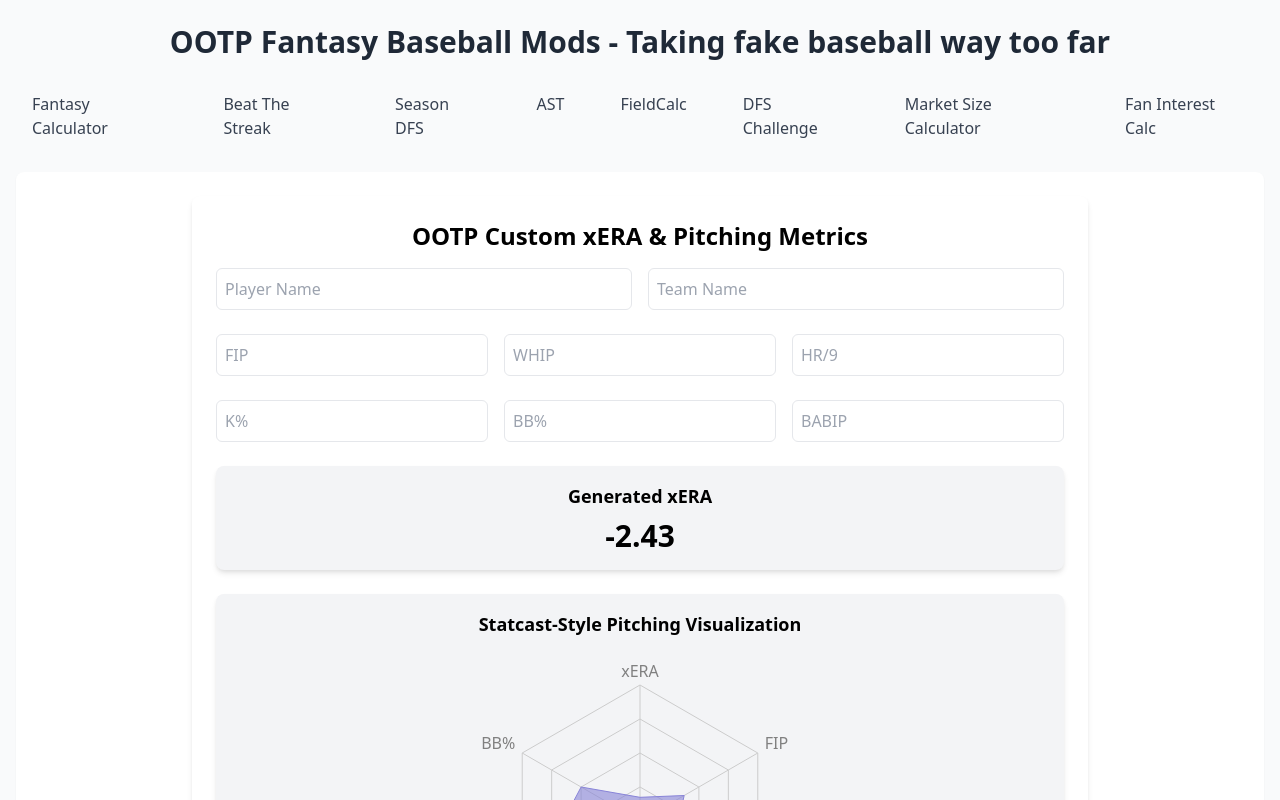
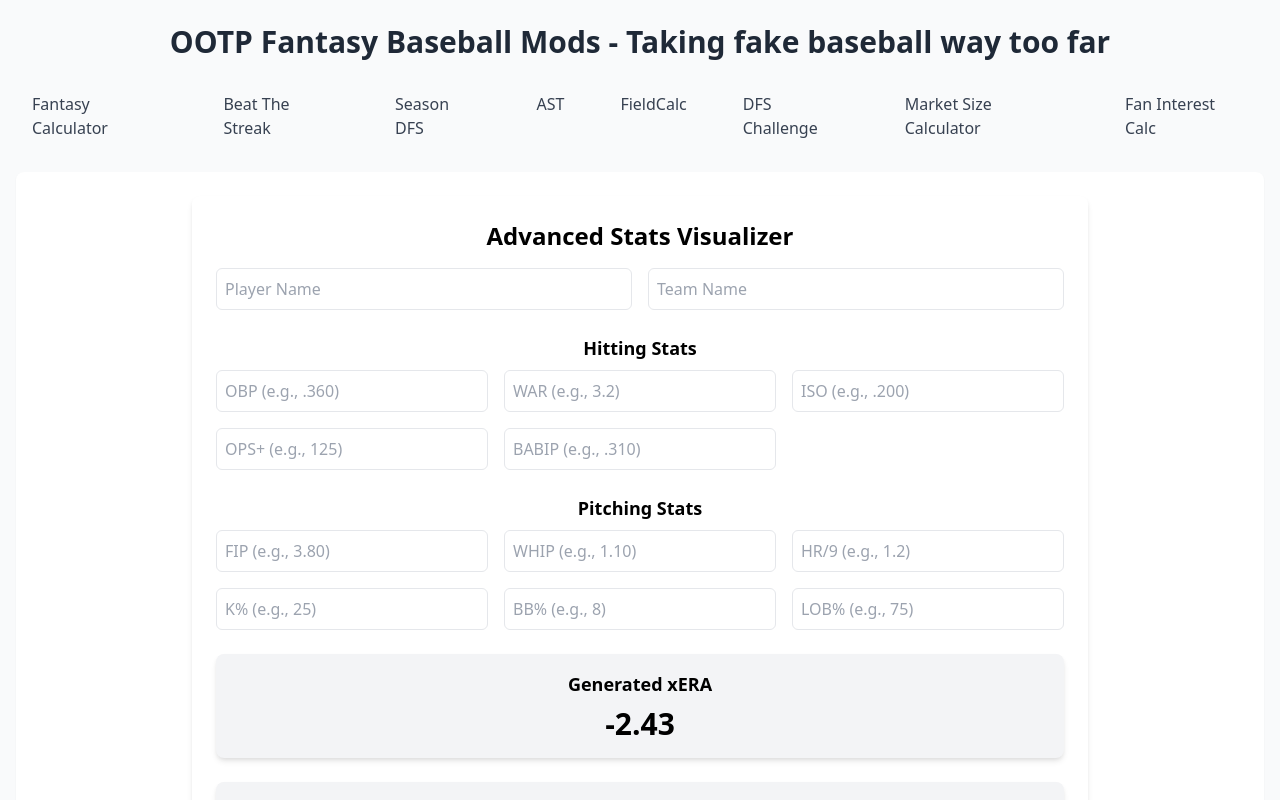
Before and after one commit to quarterback/SimBaseballCalc, a React (Create React App) app: page /ast in a window 1280 px wide. Shown: the top 800 px of the page. Built offline with nearby package versions, Linux system fonts and the light colour scheme.

Commit message:
Update AdvancedStatsTool.js

```diff
--- a/src/AdvancedStatsTool.js
+++ b/src/AdvancedStatsTool.js
@@ -2,18 +2,24 @@ import React, { useState } from "react";
 import { Radar, RadarChart, PolarGrid, PolarAngleAxis, PolarRadiusAxis, Tooltip, ResponsiveContainer } from "recharts";
 
 const AdvancedStatsTool = () => {
+  // State for manual stat input
   const [playerData, setPlayerData] = useState({
     name: "",
     team: "",
+    obp: "",
+    war: "",
+    iso: "",
+    opsPlus: "",
+    babip: "",
     fip: "",
     whip: "",
     hr9: "",
     kRate: "",
     bbRate: "",
-    babip: "",
     lobPercent: "",
   });
 
+  // Handle user input
   const handleChange = (e) => {
     setPlayerData({
       ...playerData,
@@ -21,7 +27,7 @@ const AdvancedStatsTool = () => {
     });
   };
 
-  // Calculate xERA using OOTP-approximation formula
+  // Calculate xERA using OOTP-approximated formula
   const xERA =
     (parseFloat(playerData.fip) || 4.00) * 0.7 +
     (parseFloat(playerData.whip) || 1.30) * 0.3 +
@@ -29,29 +35,14 @@ const AdvancedStatsTool = () => {
     (parseFloat(playerData.lobPercent) || 70) * 0.1 -
     (parseFloat(playerData.babip) || 0.300) * 0.2;
 
-  // Convert raw stats into percentile rankings (scaled 0-100)
-  const leagueAvg = {
-    fip: 4.00,
-    whip: 1.30,
-    hr9: 1.2,
-    kRate: 22,
-    bbRate: 8,
-    babip: 0.300,
-    lobPercent: 70,
-  };
-
-  const percentiles = {
-    fip: Math.max(0, Math.min(100, 100 - ((parseFloat(playerData.fip) - leagueAvg.fip) / 1.5) * 100)),
-    whip: Math.max(0, Math.min(100, 100 - ((parseFloat(playerData.whip) - leagueAvg.whip) / 0.5) * 100)),
-    hr9: Math.max(0, Math.min(100, 100 - ((parseFloat(playerData.hr9) - leagueAvg.hr9) / 1.0) * 100)),
-    kRate: Math.max(0, Math.min(100, ((parseFloat(playerData.kRate) - leagueAvg.kRate) / 10) * 100)),
-    bbRate: Math.max(0, Math.min(100, 100 - ((parseFloat(playerData.bbRate) - leagueAvg.bbRate) / 5) * 100)),
-    babip: Math.max(0, Math.min(100, 100 - ((parseFloat(playerData.babip) - leagueAvg.babip) / 0.1) * 100)),
-    lobPercent: Math.max(0, Math.min(100, ((parseFloat(playerData.lobPercent) - leagueAvg.lobPercent) / 15) * 100)),
-  };
-
+  // Convert input values to numbers for radar chart
   const formattedData = [
-    { stat: "xERA", value: xERA },
+    { stat: "OBP", value: parseFloat(playerData.obp) || 0 },
+    { stat: "WAR", value: parseFloat(playerData.war) || 0 },
+    { stat: "ISO", value: parseFloat(playerData.iso) || 0 },
+    { stat: "OPS+", value: parseFloat(playerData.opsPlus) || 0 },
+    { stat: "BABIP", value: parseFloat(playerData.babip) || 0 },
+    { stat: "xERA", value: parseFloat(xERA.toFixed(2)) || 0 },
     { stat: "FIP", value: parseFloat(playerData.fip) || 4.00 },
     { stat: "WHIP", value: parseFloat(playerData.whip) || 1.30 },
     { stat: "HR/9", value: parseFloat(playerData.hr9) || 1.2 },
@@ -61,32 +52,143 @@ const AdvancedStatsTool = () => {
 
   return (
     <div className="max-w-4xl mx-auto p-6 bg-white shadow-md rounded-lg">
-      <h2 className="text-2xl font-bold text-center mb-4">OOTP Custom xERA & Pitching Metrics</h2>
+      <h2 className="text-2xl font-bold text-center mb-4">Advanced Stats Visualizer</h2>
 
+      {/* Input Form */}
       <div className="grid grid-cols-2 gap-4 mb-6">
-        <input type="text" name="name" value={playerData.name} onChange={handleChange} placeholder="Player Name" className="p-2 border rounded-md w-full" />
-        <input type="text" name="team" value={playerData.team} onChange={handleChange} placeholder="Team Name" className="p-2 border rounded-md w-full" />
+        <input
+          type="text"
+          name="name"
+          value={playerData.name}
+          onChange={handleChange}
+          placeholder="Player Name"
+          className="p-2 border rounded-md w-full"
+        />
+        <input
+          type="text"
+          name="team"
+          value={playerData.team}
+          onChange={handleChange}
+          placeholder="Team Name"
+          className="p-2 border rounded-md w-full"
+        />
       </div>
 
+      <h3 className="text-lg font-semibold text-center mb-2">Hitting Stats</h3>
       <div className="grid grid-cols-3 gap-4 mb-6">
-        <input type="number" step="0.01" name="fip" value={playerData.fip} onChange={handleChange} placeholder="FIP" className="p-2 border rounded-md w-full" />
-        <input type="number" step="0.01" name="whip" value={playerData.whip} onChange={handleChange} placeholder="WHIP" className="p-2 border rounded-md w-full" />
-        <input type="number" step="0.1" name="hr9" value={playerData.hr9} onChange={handleChange} placeholder="HR/9" className="p-2 border rounded-md w-full" />
+        <input
+          type="number"
+          step="0.001"
+          name="obp"
+          value={playerData.obp}
+          onChange={handleChange}
+          placeholder="OBP (e.g., .360)"
+          className="p-2 border rounded-md w-full"
+        />
+        <input
+          type="number"
+          step="0.1"
+          name="war"
+          value={playerData.war}
+          onChange={handleChange}
+          placeholder="WAR (e.g., 3.2)"
+          className="p-2 border rounded-md w-full"
+        />
+        <input
+          type="number"
+          step="0.01"
+          name="iso"
+          value={playerData.iso}
+          onChange={handleChange}
+          placeholder="ISO (e.g., .200)"
+          className="p-2 border rounded-md w-full"
+        />
+        <input
+          type="number"
+          name="opsPlus"
+          value={playerData.opsPlus}
+          onChange={handleChange}
+          placeholder="OPS+ (e.g., 125)"
+          className="p-2 border rounded-md w-full"
+        />
+        <input
+          type="number"
+          step="0.001"
+          name="babip"
+          value={playerData.babip}
+          onChange={handleChange}
+          placeholder="BABIP (e.g., .310)"
+          className="p-2 border rounded-md w-full"
+        />
       </div>
 
+      <h3 className="text-lg font-semibold text-center mb-2">Pitching Stats</h3>
       <div className="grid grid-cols-3 gap-4 mb-6">
-        <input type="number" step="0.1" name="kRate" value={playerData.kRate} onChange={handleChange} placeholder="K%" className="p-2 border rounded-md w-full" />
-        <input type="number" step="0.1" name="bbRate" value={playerData.bbRate} onChange={handleChange} placeholder="BB%" className="p-2 border rounded-md w-full" />
-        <input type="number" step="0.001" name="babip" value={playerData.babip} onChange={handleChange} placeholder="BABIP" className="p-2 border rounded-md w-full" />
+        <input
+          type="number"
+          step="0.01"
+          name="fip"
+          value={playerData.fip}
+          onChange={handleChange}
+          placeholder="FIP (e.g., 3.80)"
+          className="p-2 border rounded-md w-full"
+        />
+        <input
+          type="number"
+          step="0.01"
+          name="whip"
+          value={playerData.whip}
+          onChange={handleChange}
+          placeholder="WHIP (e.g., 1.10)"
+          className="p-2 border rounded-md w-full"
+        />
+        <input
+          type="number"
+          step="0.1"
+          name="hr9"
+          value={playerData.hr9}
+          onChange={handleChange}
+          placeholder="HR/9 (e.g., 1.2)"
+          className="p-2 border rounded-md w-full"
+        />
+        <input
+          type="number"
+          step="0.1"
+          name="kRate"
+          value={playerData.kRate}
+          onChange={handleChange}
+          placeholder="K% (e.g., 25)"
+          className="p-2 border rounded-md w-full"
+        />
+        <input
+          type="number"
+          step="0.1"
+          name="bbRate"
+          value={playerData.bbRate}
+          onChange={handleChange}
+          placeholder="BB% (e.g., 8)"
+          className="p-2 border rounded-md w-full"
+        />
+        <input
+          type="number"
+          step="0.1"
+          name="lobPercent"
+          value={playerData.lobPercent}
+          onChange={handleChange}
+          placeholder="LOB% (e.g., 75)"
+          className="p-2 border rounded-md w-full"
+        />
       </div>
 
+      {/* Generated xERA */}
       <div className="p-4 bg-gray-100 rounded-lg shadow-md">
         <h3 className="text-lg font-semibold text-center mb-2">Generated xERA</h3>
         <p className="text-3xl text-center font-bold">{xERA.toFixed(2)}</p>
       </div>
 
+      {/* Radar Chart */}
       <div className="p-4 bg-gray-100 rounded-lg shadow-md mt-6">
-        <h3 className="text-lg font-semibold text-center mb-2">Statcast-Style Pitching Visualization</h3>
+        <h3 className="text-lg font-semibold text-center mb-2">Statcast-Style Player Visualization</h3>
         <ResponsiveContainer width="100%" height={350}>
           <RadarChart cx="50%" cy="50%" outerRadius="80%" data={formattedData}>
             <PolarGrid />
@@ -97,6 +199,15 @@ const AdvancedStatsTool = () => {
           </RadarChart>
         </ResponsiveContainer>
       </div>
+
+      {/* Display player and team info */}
+      {playerData.name && playerData.team && (
+        <div className="text-center mt-6">
+          <h3 className="text-xl font-semibold">
+            {playerData.name} - {playerData.team}
+          </h3>
+        </div>
+      )}
     </div>
   );
 };
```
